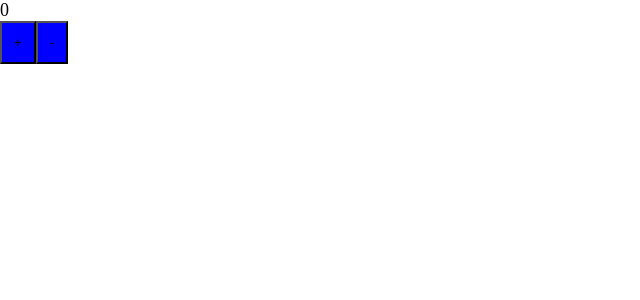
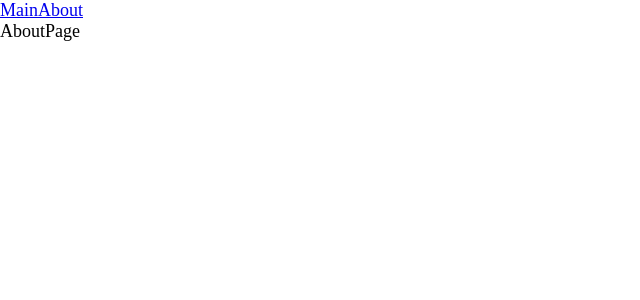
Before and after one commit to AntonAmialchenia/big_app, a React app: page /about in a window 1280 px wide. Shown: the top 300 px of the page, without its empty margins (0-640 px from the left). Built offline with nearby package versions, Linux system fonts and the light colour scheme.

Commit message:
add routing

```diff
--- a/package.json
+++ b/package.json
@@ -1,5 +1,5 @@
 {
-  "name": "cours_ulbi_tv",
+  "name": "big_app",
   "version": "1.0.0",
   "description": "",
   "main": "index.js",
@@ -31,7 +31,9 @@
     "webpack-dev-server": "^4.7.4"
   },
   "dependencies": {
+    "@types/react-router-dom": "^5.3.3",
     "react": "^18.2.0",
-    "react-dom": "^18.2.0"
+    "react-dom": "^18.2.0",
+    "react-router-dom": "^6.17.0"
   }
 }
--- a/src/App.tsx
+++ b/src/App.tsx
@@ -1,14 +1,24 @@
-import { FC } from "react";
-import { Counter } from "./components/Counter";
+import { FC, Suspense } from "react";
+import { Route, Routes } from "react-router-dom";
+import { Link } from "react-router-dom";
 
 import "./index.scss";
+import { MainPageAsync } from "./pages/MainPage/MainPageAsync";
+import { AboutPageAsync } from "./pages/AboutPage/AboutPageAsync";
 
 interface AppProps {}
 
 export const App: FC<AppProps> = ({}) => {
   return (
     <div className="app">
-      <Counter />
+      <Link to={"/"}>Main</Link>
+      <Link to={"/about"}>About</Link>
+      <Suspense fallback={<div>Loading...</div>}>
+        <Routes>
+          <Route path="/" element={<MainPageAsync />} />
+          <Route path="/about" element={<AboutPageAsync />} />
+        </Routes>
+      </Suspense>
     </div>
   );
 };
--- a/src/index.tsx
+++ b/src/index.tsx
@@ -1,5 +1,11 @@
 import { render } from "react-dom";
 
 import { App } from "./App";
+import { BrowserRouter } from "react-router-dom";
 
-render(<App />, document.getElementById("root"));
+render(
+  <BrowserRouter>
+    <App />
+  </BrowserRouter>,
+  document.getElementById("root"),
+);
--- /dev/null
+++ b/src/pages/AboutPage/AboutPage.tsx
@@ -0,0 +1,9 @@
+import { FC } from "react";
+
+interface AboutPageProps {}
+
+const AboutPage: FC<AboutPageProps> = ({}) => {
+  return <div>AboutPage</div>;
+};
+
+export default AboutPage;
--- /dev/null
+++ b/src/pages/AboutPage/AboutPageAsync.tsx
@@ -0,0 +1,3 @@
+import { lazy } from "react";
+
+export const AboutPageAsync = lazy(() => import("./AboutPage"));
--- /dev/null
+++ b/src/pages/MainPage/MainPage.tsx
@@ -0,0 +1,9 @@
+import { FC } from "react";
+
+interface MainPageProps {}
+
+const MainPage: FC<MainPageProps> = ({}) => {
+  return <div>MainPage</div>;
+};
+
+export default MainPage;
--- /dev/null
+++ b/src/pages/MainPage/MainPageAsync.tsx
@@ -0,0 +1,3 @@
+import { lazy } from "react";
+
+export const MainPageAsync = lazy(() => import("./MainPage"));
--- a/tsconfig.json
+++ b/tsconfig.json
@@ -2,7 +2,7 @@
   "compilerOptions": {
     "outDir": "./dist/",
     "noImplicitAny": true,
-    "module": "es6",
+    "module": "esnext",
     "target": "es5",
     "jsx": "react-jsx",
     "allowJs": true,
```
Also changed, not shown: 1 other file (tests, documents, lock files or other folders).
